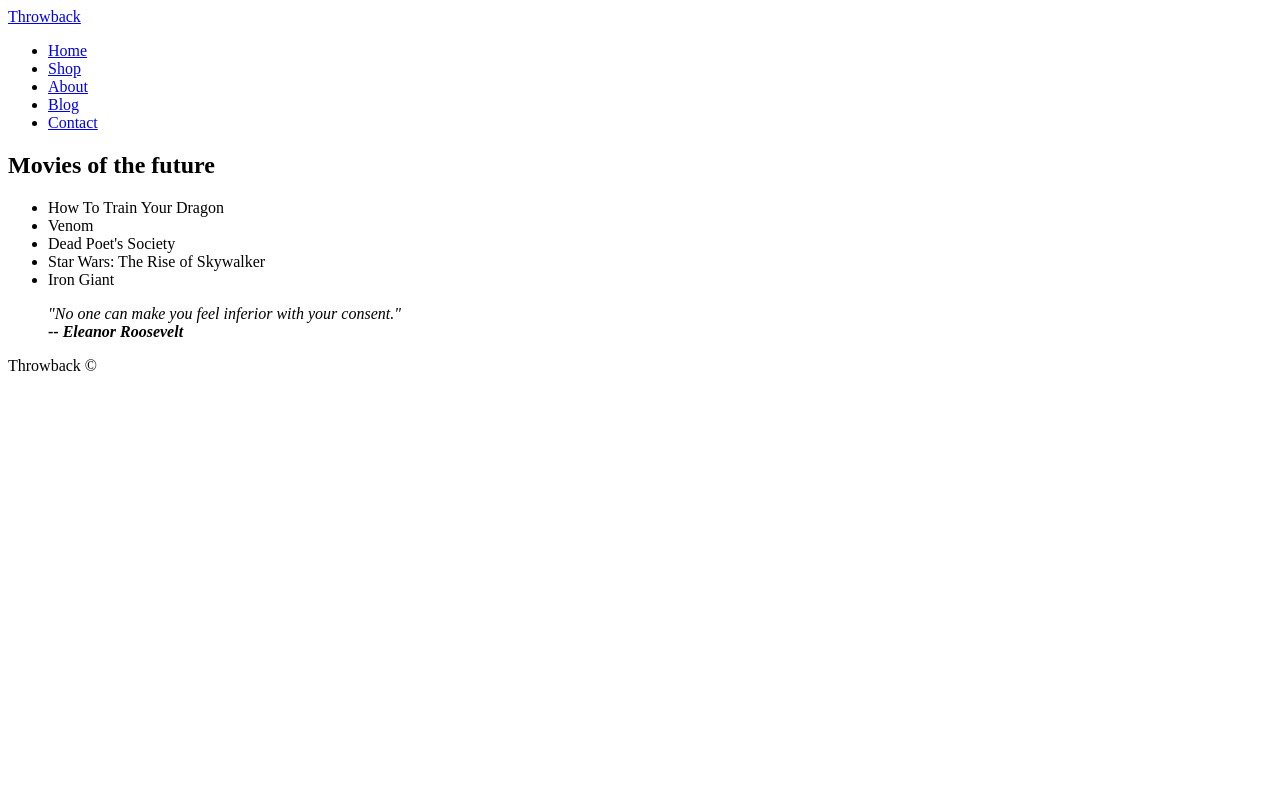
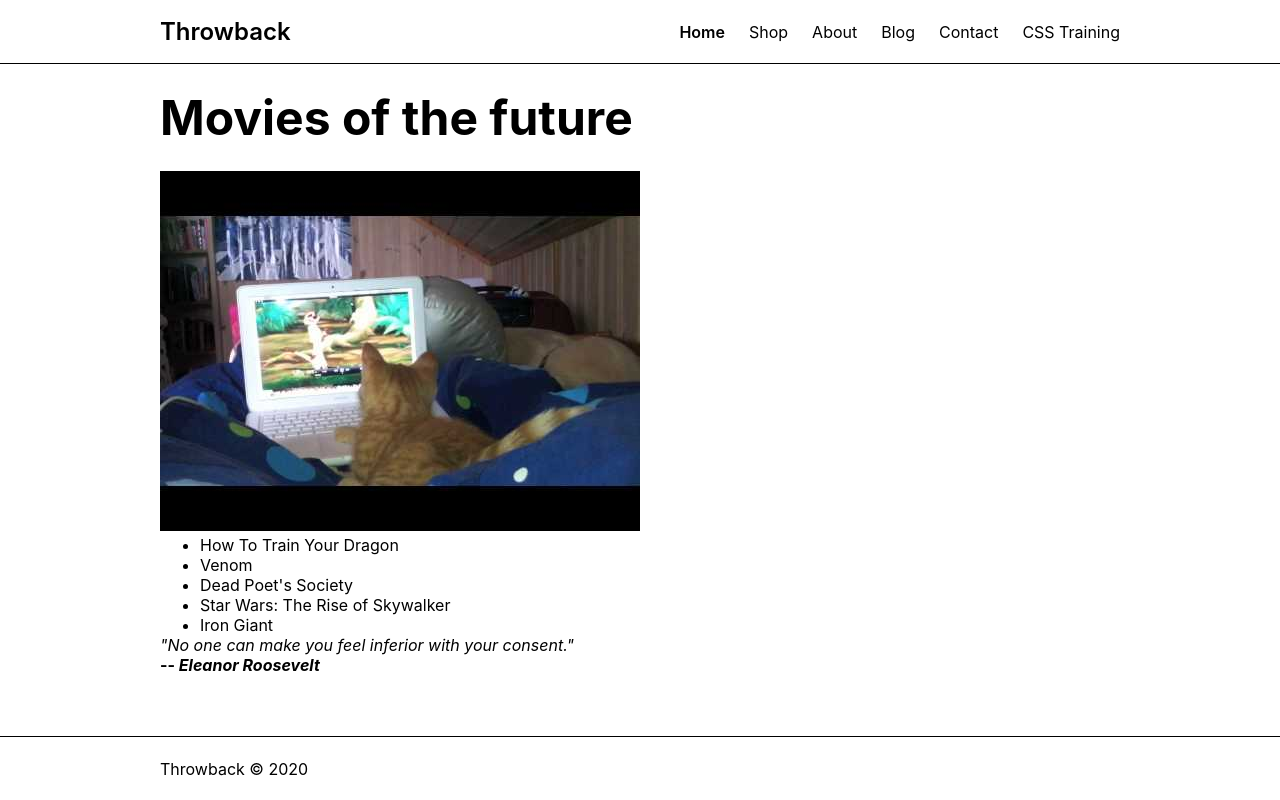
Before and after one commit to designbywillj/throwback-site, a plain HTML site: page index.html in a window 1280 px wide. Drawn offline with Linux system fonts and the light colour scheme.

Commit message:
Added CSS and CSS Training page

```diff
--- /dev/null
+++ b/css/reset.css
@@ -0,0 +1,27 @@
+*, :before, :after {
+    box-sizing: border-box;
+    margin: 0;
+}
+
+html, body {
+    padding: 0;
+    border: none;
+    border-spacing: 0;
+    border-collapse: collapse;
+    background-color: transparent;
+    font-family: Inter, Arial, sans-serif;
+    font-size: 100%;
+    color: #000000;
+}
+
+h1 {
+    font-size: 3rem;
+}
+
+h2 {
+    font-size: 2rem;
+}
+
+h1, h2 {
+    margin-bottom: 1.5rem;
+}
--- /dev/null
+++ b/css/style.css
@@ -0,0 +1,64 @@
+/* Header */
+header {
+	border-bottom: 1px solid #000000;
+}
+
+nav {
+	flex: 0 1 960px;
+	display: flex;
+	justify-content: space-between;
+	align-items: center;
+}
+
+nav ul {
+	padding: 0;
+	display: flex;
+	list-style: none;
+}
+
+.nav__logo {
+	font-size: 1.5rem;
+	font-weight: 600;
+	color: #000000;
+	text-decoration: none;
+}
+
+.nav__link {
+	margin-left: 1.5rem;
+	color: #000000;
+	text-decoration: none;
+}
+
+.nav__link--active {
+	font-weight: 600;
+}
+
+/* Main */
+main {
+	min-height: calc(100vh - 8rem);
+	padding: 1.5rem;
+	display: flex;
+	justify-content: center;
+}
+
+main article {
+	flex: 0 1 960px;
+}
+
+/* Footer */
+footer {
+	flex: 0 1 960px;
+	border-top: 1px solid #000000;
+}
+
+footer p {
+	flex: 0 1 960px;
+}
+
+header, footer {
+	height: 4rem;
+	padding: 0 1.5rem;
+	display: flex;
+	justify-content: center;
+	align-items: center;
+}
--- a/index.html
+++ b/index.html
@@ -4,11 +4,13 @@
 		<meta charset="UTF-8" />
 		<meta name="viewport" content="width=device-width, initial-scale=1.0, user-scalable=no;" />
 		<meta http-equiv="X-UA-Compatible" content="ie=edge" />
+		<link rel="stylesheet" href="css/reset.css">
+        <link rel="stylesheet" href="css/style.css">
 		<title>Throwback</title>
 	</head>
 	<body>
-		<header class="header">
-			<nav class="nav">
+		<header>
+			<nav>
 				<a href="index.html" class="nav__logo">Throwback</a>
 				<ul>
 					<li><a href="index.html" class="nav__link nav__link--active">Home</a></li>
@@ -16,12 +18,14 @@
 					<li><a href="about.html" class="nav__link">About</a></li>
 					<li><a href="blog.html" class="nav__link">Blog</a></li>
 					<li><a href="contact.html" class="nav__link">Contact</a></li>
+					<li><a href="css-training.html" class="nav__link">CSS Training</a></li>
 				</ul>
 			</nav>
 		</header>
-		<main class="main">
+		<main>
 			<article>
 				<h1>Movies of the future</h1>
+				<img src="img/cat-watching.jpg" alt="Cat watching The Lion King">
 				<section>
 					<ul>
 						<li>How To Train Your Dragon</li>
@@ -37,7 +41,7 @@
 				</section>
 			</article>
 		</main>
-		<footer class="footer">
+		<footer>
 			<p>
 				Throwback &copy; <span id="year"></span>
 			</p>
--- /dev/null
+++ b/js/index.js
@@ -0,0 +1 @@
+document.getElementById("year").innerHTML = new Date().getFullYear();
```
Also changed, not shown: css-training.html (added, +47 -0 lines), css/training.css (added, +34 -0 lines), img/cat-watching.jpg (added), 1 other file.
